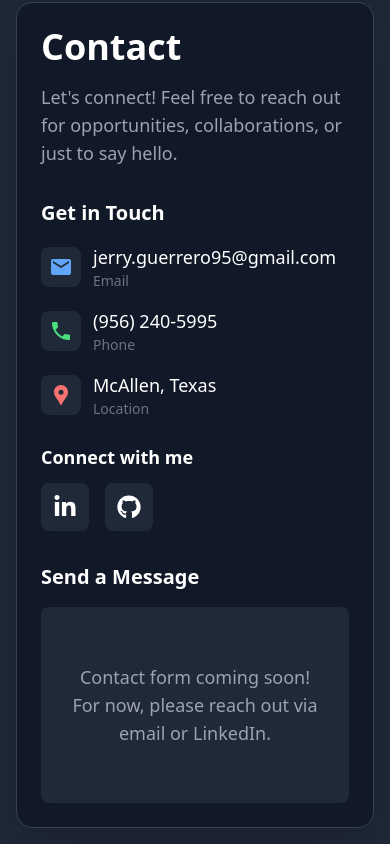
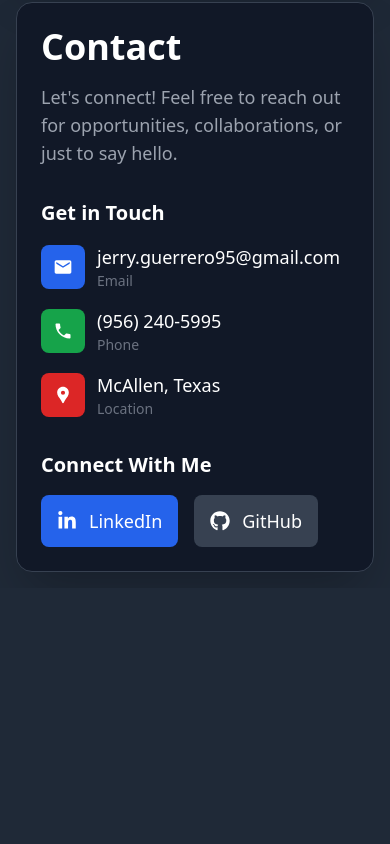
Before and after one commit to Durzo95/jerry-guerrero-portfolio, a Next.js app: page / in a window 390 px wide. Shown: the part 7524-8368 px from the top of the page. After the commit the page ends 8112 px from the top, so only its background shows below. Built offline with nearby package versions, Linux system fonts and the light colour scheme.

Commit message:
Refactor ContactSection component to enhance contact information presentation with clickable email and phone links, update styling for better visibility, and replace the contact form placeholder with professional network links for improved connectivity options.

```diff
--- a/components/ContactSection.tsx
+++ b/components/ContactSection.tsx
@@ -18,68 +18,70 @@ export default function ContactSection() {
             <h3 className="text-white text-xl font-bold mb-4">Get in Touch</h3>
             <div className="space-y-4">
               <div className="flex items-center gap-3">
-                <div className="bg-gray-800 p-2 rounded-lg">
-                  <MdEmail size={24} className="text-blue-400" />
+                <div className="bg-blue-600 p-3 rounded-lg">
+                  <MdEmail size={20} className="text-white" />
                 </div>
                 <div>
-                  <p className="text-white">jerry.guerrero95@gmail.com</p>
+                  <a
+                    href="mailto:jerry.guerrero95@gmail.com"
+                    className="text-white hover:text-blue-400 transition-colors font-medium"
+                  >
+                    jerry.guerrero95@gmail.com
+                  </a>
                   <p className="text-gray-500 text-sm">Email</p>
                 </div>
               </div>
 
               <div className="flex items-center gap-3">
-                <div className="bg-gray-800 p-2 rounded-lg">
-                  <MdPhone size={24} className="text-green-400" />
+                <div className="bg-green-600 p-3 rounded-lg">
+                  <MdPhone size={20} className="text-white" />
                 </div>
                 <div>
-                  <p className="text-white">(956) 240-5995</p>
+                  <a
+                    href="tel:+19562405995"
+                    className="text-white hover:text-green-400 transition-colors font-medium"
+                  >
+                    (956) 240-5995
+                  </a>
                   <p className="text-gray-500 text-sm">Phone</p>
                 </div>
               </div>
 
               <div className="flex items-center gap-3">
-                <div className="bg-gray-800 p-2 rounded-lg">
-                  <MdLocationPin size={24} className="text-red-400" />
+                <div className="bg-red-600 p-3 rounded-lg">
+                  <MdLocationPin size={20} className="text-white" />
                 </div>
                 <div>
-                  <p className="text-white">McAllen, Texas</p>
+                  <p className="text-white font-medium">McAllen, Texas</p>
                   <p className="text-gray-500 text-sm">Location</p>
                 </div>
               </div>
             </div>
+          </div>
 
-            {/* Social Links */}
-            <div className="mt-6">
-              <h4 className="text-white font-semibold mb-3">Connect with me</h4>
+          {/* Professional Networks */}
+          <div>
+            <h3 className="text-white text-xl font-bold mb-4">Connect With Me</h3>
+
             <div className="flex gap-4">
               <a
                 href="https://www.linkedin.com/in/gerardo-guerrero2/"
                 target="_blank"
                 rel="noopener noreferrer"
-                  className="bg-gray-800 p-3 rounded-lg hover:bg-blue-600 transition-colors"
+                className="flex items-center gap-3 bg-blue-600 hover:bg-blue-700 px-4 py-3 rounded-lg transition-colors"
               >
-                  <FaLinkedinIn size={24} className="text-white" />
+                <FaLinkedinIn size={20} className="text-white" />
+                <span className="text-white font-medium">LinkedIn</span>
               </a>
               <a
                 href="https://github.com/Durzo95"
                 target="_blank"
                 rel="noopener noreferrer"
-                  className="bg-gray-800 p-3 rounded-lg hover:bg-gray-600 transition-colors"
+                className="flex items-center gap-3 bg-gray-700 hover:bg-gray-600 px-4 py-3 rounded-lg transition-colors"
               >
-                  <FaGithub size={24} className="text-white" />
+                <FaGithub size={20} className="text-white" />
+                <span className="text-white font-medium">GitHub</span>
               </a>
-              </div>
-            </div>
-          </div>
-
-          {/* Contact Form Placeholder */}
-          <div>
-            <h3 className="text-white text-xl font-bold mb-4">Send a Message</h3>
-            <div className="bg-gray-800 p-6 rounded-lg">
-              <p className="text-gray-400 text-center py-8">
-                Contact form coming soon! <br />
-                For now, please reach out via email or LinkedIn.
-              </p>
             </div>
           </div>
         </div>
```
Lines whose indentation alone changed are shown as unchanged.
